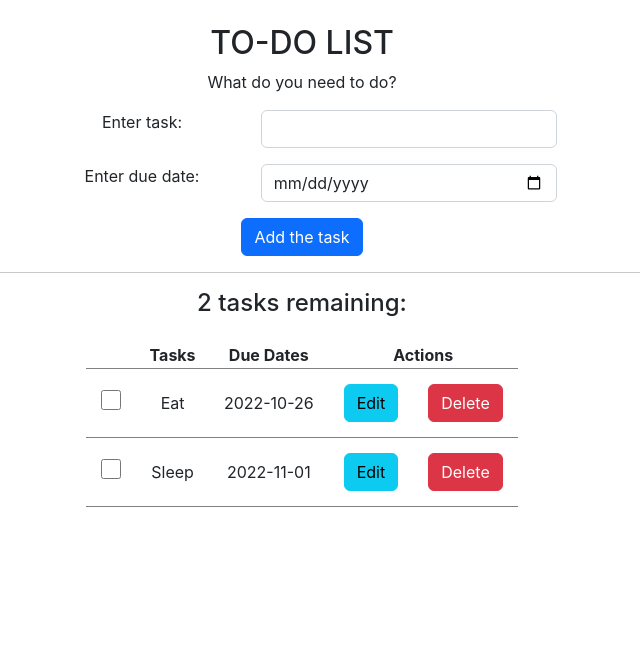
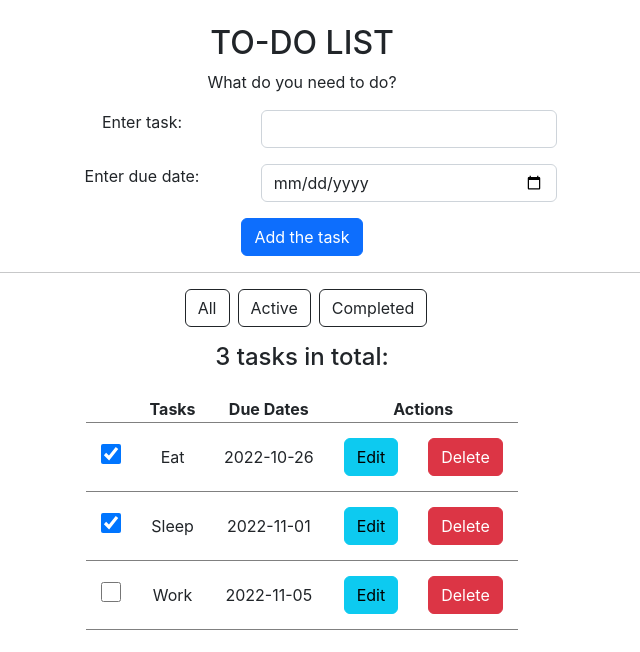
Before and after one commit to Yin2610/to-do-project, a React (Create React App) app: page / in a window 1280 px wide. Shown: the top 652 px of the page, without its empty margins (338-978 px from the left). Built offline with nearby package versions, Linux system fonts and the light colour scheme.

Commit message:
commit on Xmas

```diff
--- a/public/index.html
+++ b/public/index.html
@@ -24,6 +24,7 @@
       work correctly both with client-side routing and a non-root public URL.
       Learn how to configure a non-root public URL by running `npm run build`.
     -->
+    <script src="https://cdn.jsdelivr.net/npm/bootstrap@5.0.2/dist/js/bootstrap.bundle.min.js" integrity="sha384-MrcW6ZMFYlzcLA8Nl+NtUVF0sA7MsXsP1UyJoMp4YLEuNSfAP+JcXn/tWtIaxVXM" crossorigin="anonymous"></script>
     <link href="https://cdn.jsdelivr.net/npm/bootstrap@5.2.2/dist/css/bootstrap.min.css" rel="stylesheet" integrity="sha384-Zenh87qX5JnK2Jl0vWa8Ck2rdkQ2Bzep5IDxbcnCeuOxjzrPF/et3URy9Bv1WTRi" crossorigin="anonymous">
     <title>React App</title>
   </head>
--- a/src/App.js
+++ b/src/App.js
@@ -1,17 +1,26 @@
-import React, { useState } from 'react';
-import './App.css';
-import Header from './Header';
-import AddForm from './AddForm';
-import ToDo from './ToDo';
+import React, { useState } from "react";
+import "./App.css";
+import Header from "./Header";
+import AddForm from "./AddForm";
+import FilterButton from "./FilterButton";
+import ToDo from "./ToDo";
+
+const FILTER_MAP = {
+  All: () => true,
+  Active: (task) => !task.completed,
+  Completed: (task) => task.completed,
+};
+
+const FILTER_NAMES = Object.keys(FILTER_MAP);
 
 function App({ data }) {
-
   const [values, setValues] = useState(data);
+  const [filter, setFilter] = useState("All");
 
   function toggleTaskCompleted(id) {
     const updatedTasks = values.map((task) => {
       if (id === task.id) {
-        return { ...task, completed: !task.completed }
+        return { ...task, completed: !task.completed };
       }
       return task;
     });
@@ -21,31 +30,81 @@ function App({ data }) {
   function editTask(id, newName, newDueDate) {
     const editedTaskList = values.map((task) => {
       if (id === task.id) {
-        return { ...task, task: newName, dueDate: newDueDate }
+        return { ...task, task: newName, dueDate: newDueDate };
       }
       return task;
     });
     setValues(editedTaskList);
   }
 
-  const taskList = values.map((task) => <ToDo task={task.task} dueDate={task.dueDate} key={task.id} toggleTaskCompleted={toggleTaskCompleted} editTask={editTask}></ToDo>);
+  function deleteTask(id) {
+    const editedTaskList = values.filter((task) => {
+      return id !== task.id;
+    });
+    setValues(editedTaskList);
+  }
+
+  const taskList = values
+    .filter(FILTER_MAP[filter])
+    .map((task) => (
+      <ToDo
+        id={task.id}
+        task={task.task}
+        dueDate={task.dueDate}
+        completed={task.completed}
+        key={task.id}
+        toggleTaskCompleted={toggleTaskCompleted}
+        editTask={editTask}
+        deleteTask={deleteTask}
+      ></ToDo>
+    ));
+
+  function selectOne(name) {
+    const filterBtnGrp = document.querySelectorAll(".filterBtn");
+    for (const filterBtn of filterBtnGrp) {
+      if (filterBtn.id !== name) {
+        filterBtn.ariaPressed = false;
+        alert(filterBtn.ariaPressed);
+      }
+    }
+  }
+
+  const filterList = FILTER_NAMES.map((name) => (
+    <FilterButton
+      key={name}
+      name={name}
+      isPressed={name === filter}
+      selectOne={selectOne}
+      setFilter={setFilter}
+    />
+  ));
 
   const addTask = (newValue) => {
-    const newTask = { id: values.length + 1, task: newValue.task, dueDate: newValue.dueDate, completed: false };
+    const newTask = {
+      id: values.length + 1,
+      task: newValue.task,
+      dueDate: newValue.dueDate,
+      completed: false,
+    };
     setValues([...values, newTask]);
   };
 
-  const tasksNoun = taskList.length !== 1 ? 'tasks' : 'task';
+  const tasksNoun =
+    taskList.length !== 0 && taskList.length !== 1 ? "tasks" : "task";
 
-  const taskCount = `${taskList.length} ${tasksNoun} remaining: `;
+  const taskVerb =
+    filter == "All" ? "in total" : filter == "Active" ? "remaining" : "done";
+
+  const taskCount = `${taskList.length} ${tasksNoun} ${taskVerb}: `;
 
   return (
-    <div className='App'>
+    <div className="App">
       <Header></Header>
       <AddForm addTask={addTask}></AddForm>
       <hr />
+      {filterList}
       <h4>{taskCount}</h4>
-      <div className='d-flex justify-content-center mt-4'>
+      <div className="d-flex justify-content-center mt-4">
         <table>
           <thead>
             <tr>
@@ -55,9 +114,7 @@ function App({ data }) {
               <th colSpan={2}>Actions</th>
             </tr>
           </thead>
-          <tbody>
-            {taskList}
-          </tbody>
+          <tbody>{taskList}</tbody>
         </table>
       </div>
     </div>
--- a/src/FilterButton.js
+++ b/src/FilterButton.js
@@ -1,7 +1,18 @@
 import React from "react";
 
-function FilterButton() {
-    return (
-        <button></button>
-    )
+function FilterButton(props) {
+  return (
+    <button
+      id={props.name}
+      type="button"
+      className="btn btn-outline-dark ms-2 mb-3 filterBtn"
+      data-bs-toggle="button"
+      aria-pressed={props.isPressed}
+      onClick={() => {props.selectOne(props.name);props.setFilter(props.name); }}
+    >
+        <span>{props.name}</span>
+    </button>
+  );
 }
+
+export default FilterButton;
--- a/src/Header.js
+++ b/src/Header.js
@@ -1,4 +1,4 @@
-import React from 'react';
+import React from "react";
 
 const Header = () => {
   return (
@@ -7,7 +7,6 @@ const Header = () => {
       <p>What do you need to do?</p>
     </header>
   );
-}
-
+};
 
 export default Header;
--- a/src/ToDo.js
+++ b/src/ToDo.js
@@ -1,29 +1,54 @@
-import React, {useState} from 'react';
-import './App.css';
+import React, { useState } from "react";
+import "./App.css";
 
 function ToDo(props) {
-
   const [isEditing, setEditing] = useState(false);
 
   const initialValues = {
-        task: '',
-        dueDate: '',
+    task: "",
+    dueDate: "",
   };
 
   const [values, setValues] = useState(initialValues);
 
   const handleChange = (e) => {
-        const {name, value} = e.target();
-        setValues({...values, [name]: value});
-    }
+    const { name, value } = e.target;
+    setValues({ ...values, [name]: value });
+  };
 
   const viewTemplate = (
     <tr>
-            <td><input id={props.id} type="checkbox" className='bigCheckBox' onChange={()=> props.toggleTaskCompleted(props.id)}></input></td>
+      <td>
+        <input
+          id={props.id}
+          type="checkbox"
+          className="bigCheckBox"
+          checked={props.completed}
+          onChange={() => props.toggleTaskCompleted(props.id)}
+        ></input>
+      </td>
       <td>{props.task}</td>
       <td>{props.dueDate}</td>
-            <td><button type="button" className='btn btn-info' onClick={() => setEditing(true)}>Edit</button></td>
-            <td><button type="button" className='btn btn-danger'>Delete</button></td>
+      <td>
+        <button
+          type="button"
+          className="btn btn-info"
+          onClick={() => setEditing(true)}
+        >
+          Edit
+        </button>
+      </td>
+      <td>
+        <button
+          type="button"
+          className="btn btn-danger"
+          onClick={() => {
+            props.deleteTask(props.id);
+          }}
+        >
+          Delete
+        </button>
+      </td>
     </tr>
   );
 
@@ -31,18 +56,52 @@ function ToDo(props) {
     <tr>
       <td></td>
       <td>
-                <form id="edit-form" onSubmit={(e) => {
-                    e.preventDefault();
-                    props.editTask(props.id, values.task, values.dueDate);
-                }}>
-                <input name="task" id="task" type="text" defaultValue={props.task} onChange={handleChange}></input></form></td>
-            <td><input form="edit-form" id="dueDate" type="date" name="dueDate" defaultValue={props.dueDate} onChange={handleChange}></input></td>
-            <td><button form="edit-form" type="submit" className='btn btn-info' onClick={() => document.querySelector("#edit-form").submit()}>Save</button></td>
-            <td><button form="edit-form" type="button" className='btn btn-secondary' onClick={() => setEditing(false)}>Cancel</button></td>
+        <input
+          name="task"
+          id="task"
+          type="text"
+          defaultValue={props.task}
+          onChange={handleChange}
+        ></input>
+      </td>
+      <td>
+        <input
+          id="dueDate"
+          type="date"
+          name="dueDate"
+          defaultValue={props.dueDate}
+          onChange={handleChange}
+        ></input>
+      </td>
+      <td>
+        <button
+          type="submit"
+          className="btn btn-info"
+          onClick={() => {
+            props.editTask(
+              props.id,
+              document.querySelector("#task").value,
+              document.querySelector("#dueDate").value
+            );
+            setEditing(false);
+          }}
+        >
+          Save
+        </button>
+      </td>
+      <td>
+        <button
+          type="button"
+          className="btn btn-secondary"
+          onClick={() => setEditing(false)}
+        >
+          Cancel
+        </button>
+      </td>
     </tr>
   );
 
-    return isEditing? editingTemplate: viewTemplate;
+  return isEditing ? editingTemplate : viewTemplate;
 }
 
 export default ToDo;
--- a/src/index.js
+++ b/src/index.js
@@ -1,18 +1,19 @@
-import React from 'react';
-import ReactDOM from 'react-dom/client';
-import './index.css';
-import App from './App';
-import reportWebVitals from './reportWebVitals';
+import React from "react";
+import ReactDOM from "react-dom/client";
+import "./index.css";
+import App from "./App";
+import reportWebVitals from "./reportWebVitals";
 
 const DATA = [
-  {id: "0", task: "Eat", dueDate: "2022-10-26", completed: true},
-  {id: "1", task: "Sleep", dueDate: "2022-11-01", completed: true}
+  { id: "0", task: "Eat", dueDate: "2022-10-26", completed: true },
+  { id: "1", task: "Sleep", dueDate: "2022-11-01", completed: true },
+  { id: "2", task: "Work", dueDate: "2022-11-05", completed: false },
 ];
 
-const root = ReactDOM.createRoot(document.getElementById('root'));
+const root = ReactDOM.createRoot(document.getElementById("root"));
 root.render(
   <React.StrictMode>
-    <App data={DATA}/>
+    <App data={DATA} />
   </React.StrictMode>
 );
 
```
Also changed, not shown: src/AddForm.js (+25 -14 lines), 1 other file (tests, documents, lock files or other folders). Lines whose indentation alone changed are shown as unchanged.
